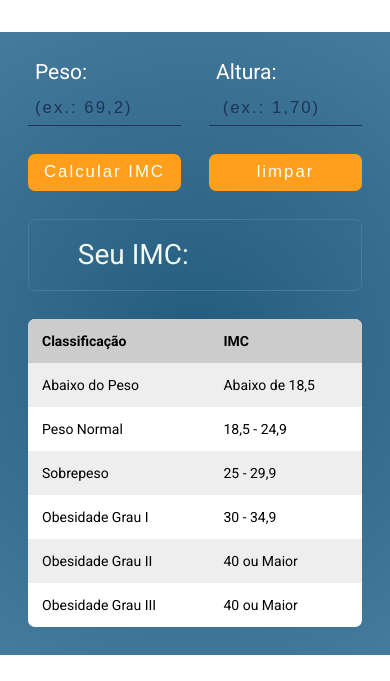
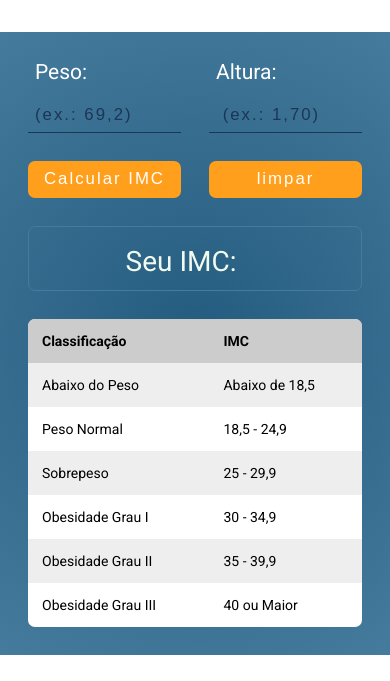
Before and after one commit to damisk1/calculadora-imc, a plain HTML site: page index.html in a window 390 px wide. Shown: the part 139-820 px from the top of the page. Drawn offline with Linux system fonts and the light colour scheme; a web font is replaced by a local one.

Commit message:
alteração no label no mediaquerie

```diff
--- a/css/global.css
+++ b/css/global.css
@@ -34,7 +34,7 @@ header p {font-size: 1.5rem;}
 label {
     display: inline-block;
     color: #fff;
-    margin-bottom: .5rem;
+    margin-bottom: 1rem;
     padding-left: .5rem;
     font-size: 1.5rem;
 }
--- a/css/main.css
+++ b/css/main.css
@@ -22,6 +22,7 @@
     display: flex;
     justify-content: space-between;
     gap: 2rem;
+    padding-bottom: 1rem;
 }
 .form_peso, .form_altura {width: 100%;}
 .btns + div {
@@ -71,4 +72,6 @@ section img {height: 80px;}
 @media (max-width: 768px) {
     .container {grid-template-columns: 1fr;}
     .sections {grid-template-columns: 1fr; margin-bottom: 0;}
+    .form > div {padding-bottom: 0;}
+    .resultado-imc { width: initial;}
 }
--- a/index.html
+++ b/index.html
@@ -9,8 +9,8 @@
     <title>Calcule seu IMC</title>
     <meta name="description" content="Calcule seu IMC (Índice de Massa Corporal)">
     <!-- css -->
-    <link rel="preload" href="./css/style.min.css" as="style">
-    <link rel="stylesheet" href="./css/style.min.css">
+    <link rel="preload" href="./css/style.css" as="style">
+    <link rel="stylesheet" href="./css/style.css">
     <!-- fonts -->
     <link rel="preconnect" href="https://fonts.googleapis.com">
     <link rel="preconnect" href="https://fonts.gstatic.com" crossorigin>
@@ -75,7 +75,7 @@
                             </tr>
                             <tr class="obesidade-II">
                                 <td>Obesidade Grau II</td>
-                                <td>40 ou Maior</td>
+                                <td>35 - 39,9</td>
                             </tr>
                             <tr class="obesidade-III">
                                 <td>Obesidade Grau III</td>
```
